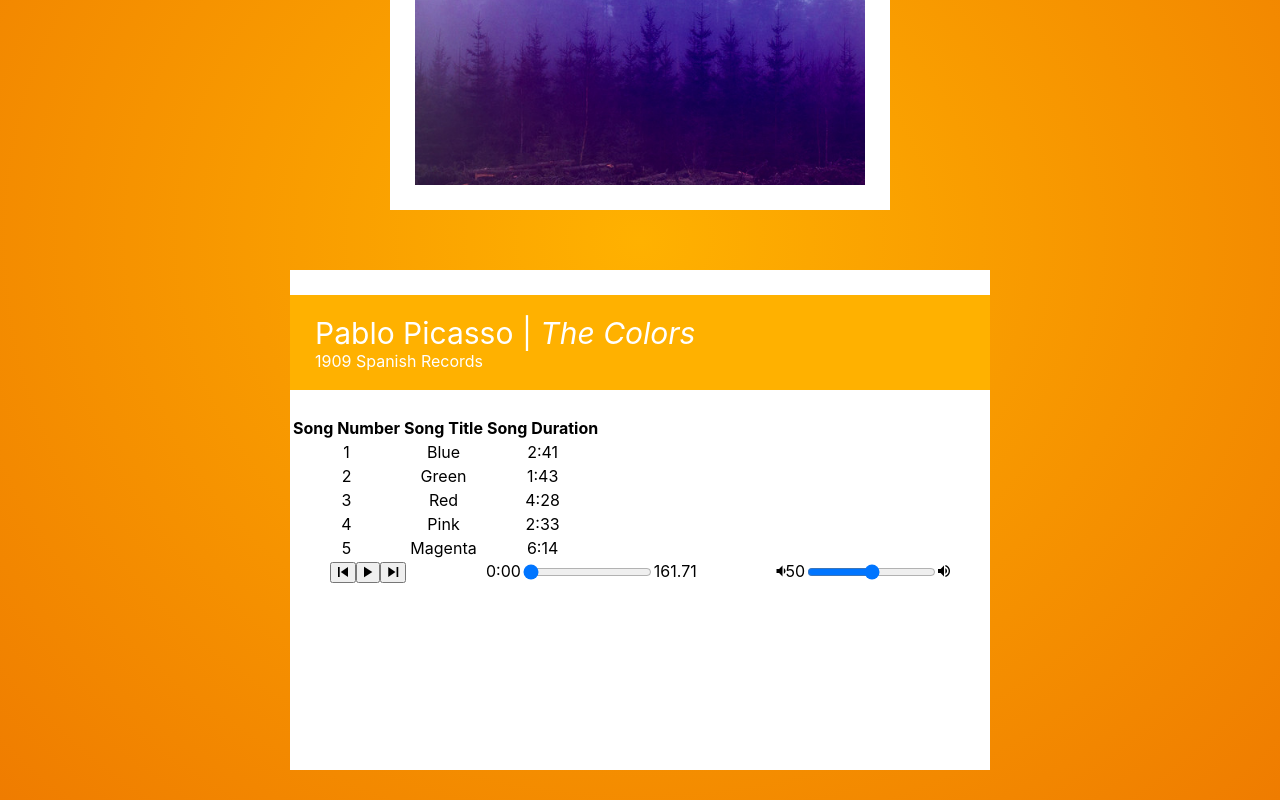
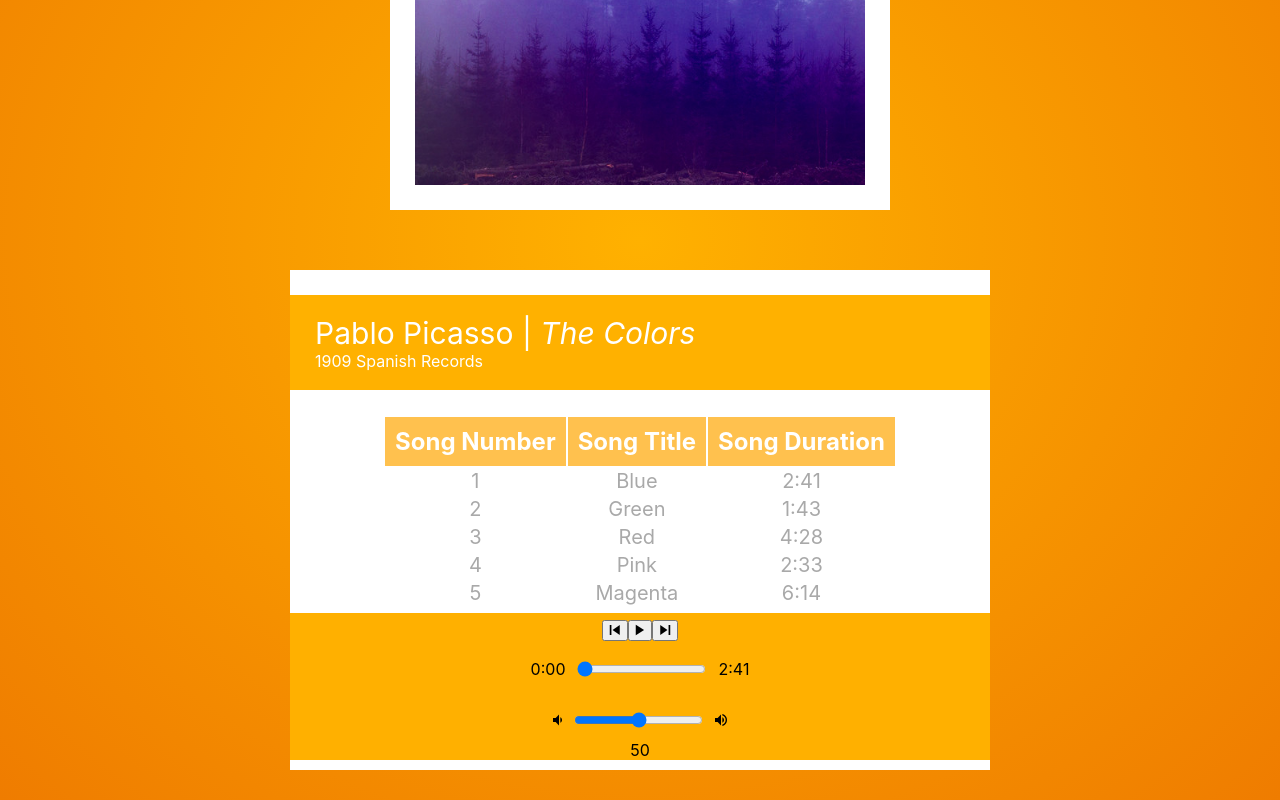
Before and after one commit to heidiulery/bloc-jams-react, a React (Create React App) app: page /album/the-colors in a window 1280 px wide. Shown: the part 371-1171 px from the top of the page. Built offline with nearby package versions, Linux system fonts and the light colour scheme.

Commit message:
Styling checkpoint: completed

```diff
--- a/src/components/Album.js
+++ b/src/components/Album.js
@@ -149,10 +149,10 @@ class Album extends Component {
 							<col id="song-duration-column" />
 						</colgroup>
 						<thead>
-							<tr>
-								<th>Song Number</th>
-								<th>Song Title</th>
-								<th>Song Duration</th>
+							<tr style={ styles.tableHead }>
+								<th style={ styles.tableHeader }>Song Number</th>
+								<th style={ styles.tableHeader }>Song Title</th>
+								<th style={ styles.tableHeader }>Song Duration</th>
 							</tr>
 						</thead>
 						<tbody>
@@ -164,7 +164,7 @@ class Album extends Component {
 										onClick={ () => this.handleSongClick(song) }
 										onMouseEnter={ () => this.handleMouseEnter(song) }
 										onMouseLeave={ () => this.handleMouseLeave(song) }>
-										<td>{( () => {
+										<td style={ styles.tableData }>{( () => {
 
 											if(this.state.isPlaying && this.state.currentSong === song) {
 												return (<span className="icon ion-md-pause"></span>)
@@ -180,8 +180,8 @@ class Album extends Component {
 
 										}) ()}
 										</td>
-										<td>{ song.title }</td>
-										<td>{ this.formatTime(song.duration) }</td>
+										<td style={ styles.tableData }>{ song.title }</td>
+										<td style={ styles.tableData }>{ this.formatTime(song.duration) }</td>
 									</tr>
 								)
 							}
@@ -248,9 +248,25 @@ const styles = {
 
 	tableStyle: {
 		marginTop: "25px",
-		align: "center"
+		marginLeft: "auto",
+		marginRight: "auto",
 	},
 
+	tableHead: {
+		fontSize: "1.5em",
+		backgroundColor: "#FFC14E",
+		color: "white",
+	},
+
+	tableHeader: {
+		padding: "10px",
+		margin: "5px",
+	},
+
+	tableData: {
+		color: "darkgrey",
+		fontSize: "1.25em",
+	},
 };
 
 export default Album;
--- a/src/components/PlayerBar.js
+++ b/src/components/PlayerBar.js
@@ -16,7 +16,8 @@ class PlayerBar extends Component {
 		} = this.props;
 
 		return (
-			<section className="player-bar" style={ styles.playerBar }>
+			<section className="player-bar" style={ styles.totalPlay }>
+				<section style={ styles.playerBar }>
 					<section id="buttons">
 					   <button id="previous" onClick={ handlePrevClick }>
 						 <span className="icon ion-md-skip-backward"></span>
@@ -28,8 +29,8 @@ class PlayerBar extends Component {
 						 <span className="icon ion-md-skip-forward"></span>
 					   </button>
 					 </section>
-				 <section id="time-control" style={ styles.playerBar }>
-					<div className="current-time">{ formatTime(currentTime) }</div>
+					 <section id="time-control" style={ styles.playerTime }>
+						<div className="current-time" style={ styles.icon }>{ formatTime(currentTime) }</div>
 						<input
 							type="range"
 							className="seek-bar"
@@ -39,10 +40,11 @@ class PlayerBar extends Component {
 							step="0.01"
 							onChange={ handleTimeChange }
 						/>
-					<div className="total-time">{ duration }</div>
+						<div className="total-time" style={ styles.icon }>{ formatTime(duration) }</div>
 					 </section>
-				 <section id="volume-control" style={ styles.playerBar }>
-				   <div className="icon ion-md-volume-low">{ Math.round(currentVolume * 100) }</div>
+				 </section>
+				 <section id="volume-control" style={ styles.playerVolume }>
+				   <div className="icon ion-md-volume-low" style={ styles.icon }></div>
 				   <input
 						type="range"
 						className="seek-bar"
@@ -52,19 +54,40 @@ class PlayerBar extends Component {
 						step="0.01"
 						onChange={ handleVolumeChange }
 				   />
-				   <div className="icon ion-md-volume-high"></div>
+				   <div className="icon ion-md-volume-high" style={ styles.icon }></div>
 				 </section>
+				 <section><div>{ Math.round(currentVolume * 100) }</div></section>
 			</section>
 		);
 	}
 }
 
 const styles = {
+	totalPlay: {
+		backgroundColor: "#FFB000",
+	},
 
 	playerBar: {
+		margin: "5px",
+		padding: "6px",
+	},
+
+	playerTime: {
 		display: "flex",
 		flexDirection: "row",
-		justifyContent: "space-around"
+		justifyContent: "center",
+		marginTop: "8px",
+	},
+
+	playerVolume: {
+		display: "flex",
+		flexDirection: "row",
+		justifyContent: "center",
+
+	},
+
+	icon: {
+		padding: "10px",
 	},
 };
 
```
Lines whose indentation alone changed are shown as unchanged.
